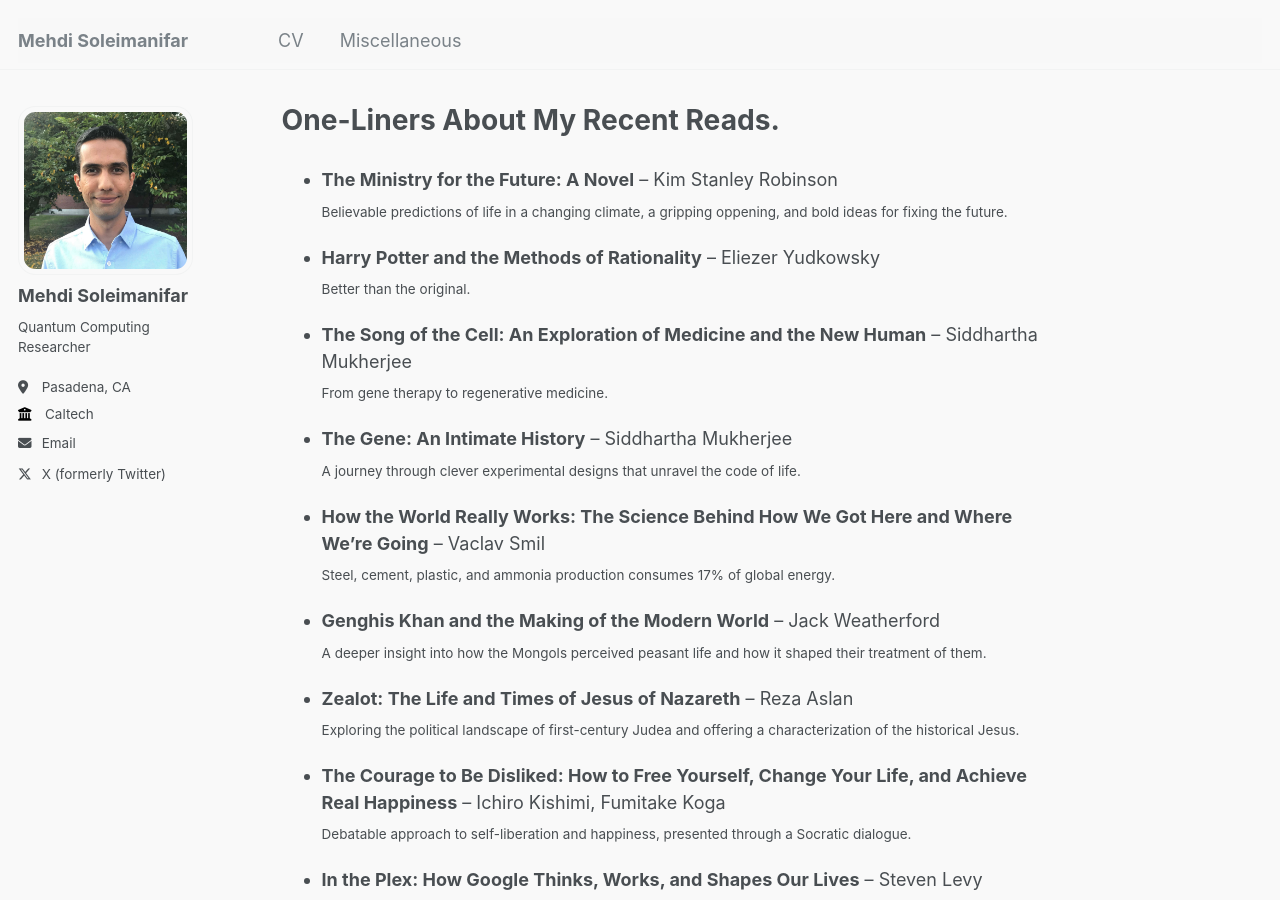
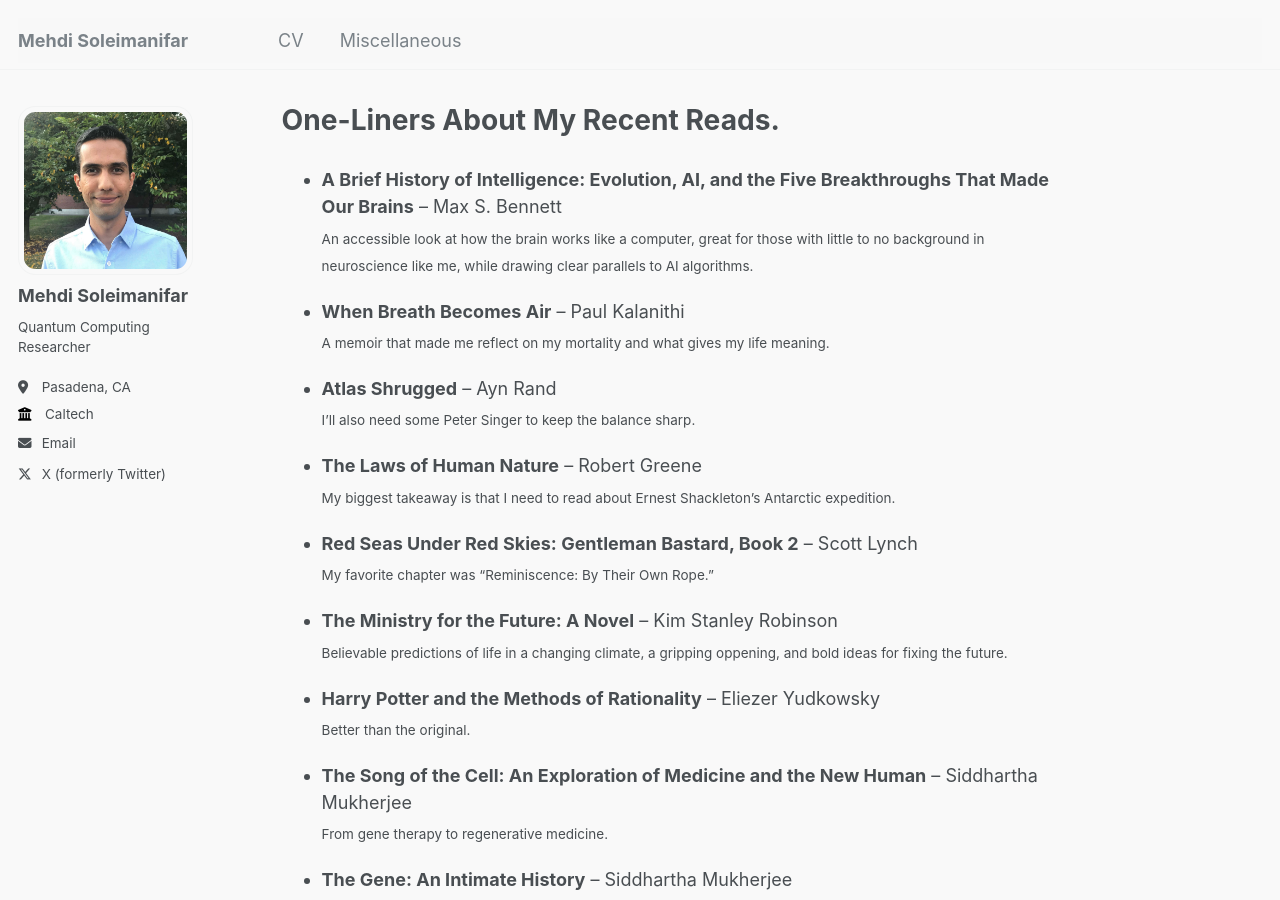
Before and after one commit to gitmehdis/mehdisole.github.io, a Jekyll site: the page built from _pages/books.md, in a window 1280 px wide and 900 px high. Built offline with Jekyll 4.4.1, drawn with Linux system fonts in a browser that asks for light colours.

Commit message:
books update

```diff
--- a/_pages/books.md
+++ b/_pages/books.md
@@ -3,6 +3,21 @@ title: One-Liners About My Recent Reads.
 author_profile: true
 permalink: /books/
 ---
+- **A Brief History of Intelligence: Evolution, AI, and the Five Breakthroughs That Made Our Brains** – Max S. Bennett
+  <sub>An accessible look at how the brain works like a computer, great for those with little to no background in neuroscience like me, while drawing clear parallels to AI algorithms.</sub>
+
+- **When Breath Becomes Air** – Paul Kalanithi
+  <sub>A memoir that made me reflect on my mortality and what gives my life meaning.</sub>
+
+- **Atlas Shrugged** – Ayn Rand
+  <sub>I’ll also need some Peter Singer to keep the balance sharp.</sub>
+
+- **The Laws of Human Nature** – Robert Greene
+  <sub>My biggest takeaway is that I need to read about Ernest Shackleton's Antarctic expedition.</sub>
+
+- **Red Seas Under Red Skies: Gentleman Bastard, Book 2** – Scott Lynch
+<sub>My favorite chapter was "Reminiscence: By Their Own Rope."</sub>
+
 - **The Ministry for the Future: A Novel** – Kim Stanley Robinson
   <sub>Believable predictions of life in a changing climate, a gripping oppening, and bold ideas for fixing the future.</sub>
 
```
Also changed, not shown: 1 other file.
